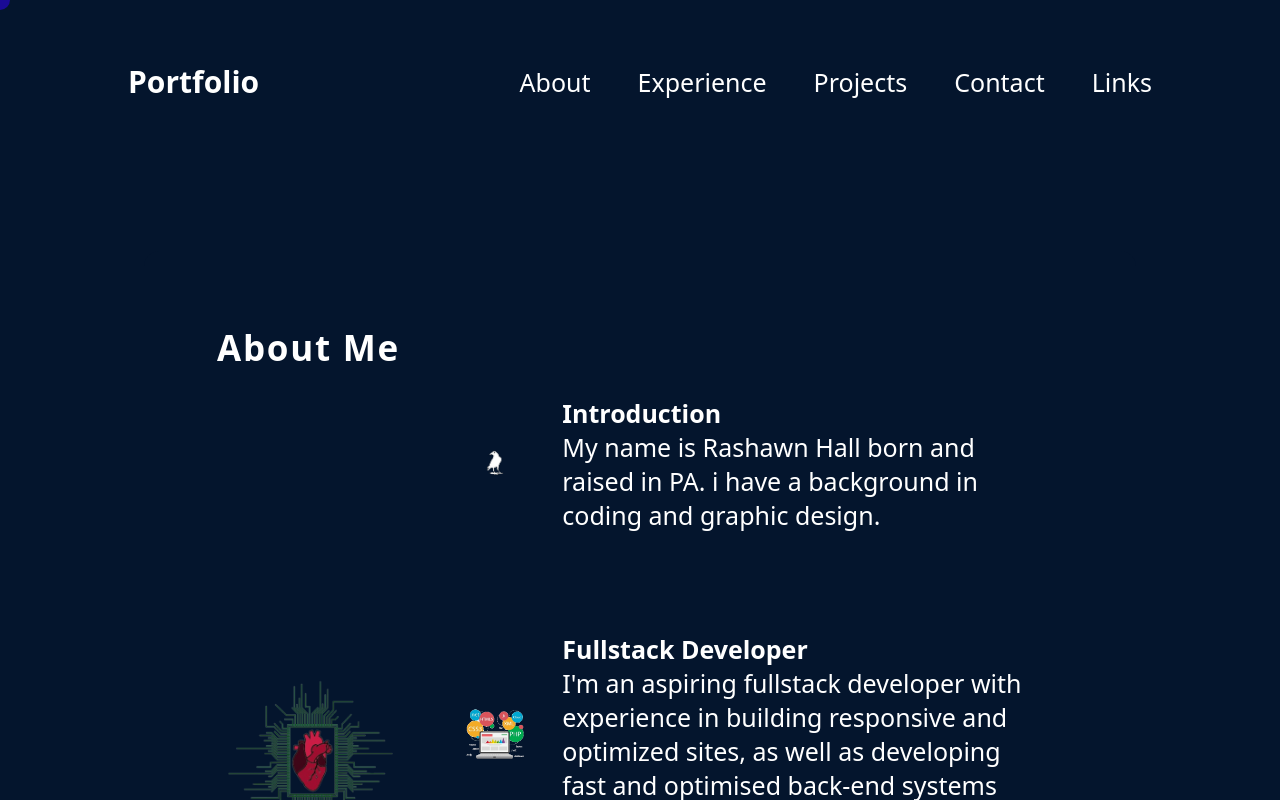
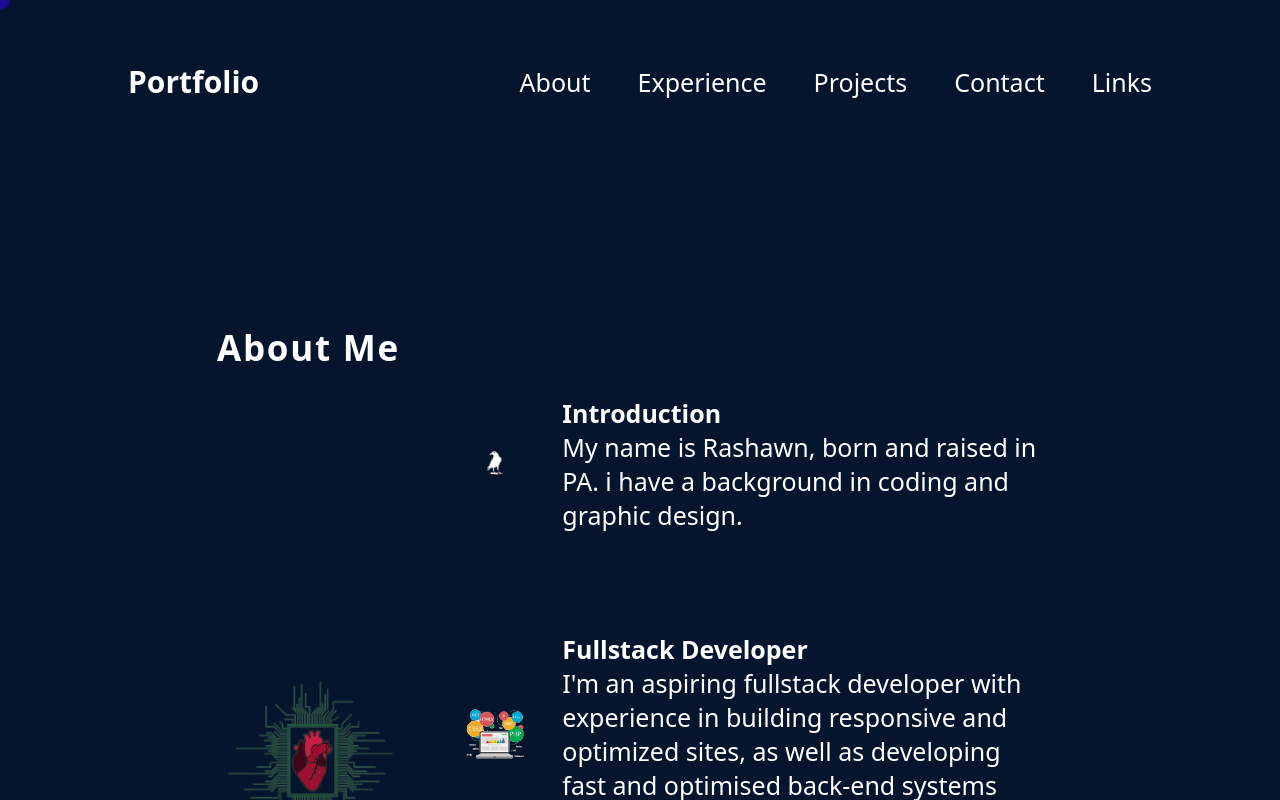
Before and after one commit to TheR16H/folio, a React (Vite) app: page /about in a window 1280 px wide. Shown: the top 800 px of the page. Built offline with nearby package versions, Linux system fonts and the light colour scheme.

Commit message:
added1mORE

```diff
--- a/src/components/About/about.jsx
+++ b/src/components/About/about.jsx
@@ -19,7 +19,7 @@ export const About = () => {
             <div className={styles.aboutItemText}>
               <h3>Introduction</h3>
               <p>
-             My name is Rashawn Hall born and raised in PA. i have a background in coding and graphic design.
+             My name is Rashawn, born and raised in PA. i have a background in coding and graphic design.
               </p>
             </div>
           </li>
--- a/src/data/quotes.js
+++ b/src/data/quotes.js
@@ -4,7 +4,8 @@ const quotes = [
   "'Never trust a computer you can't throw out a window' - Steve Wozniak",
   "I wanna create fascinating things that make people say ''This is so cool!'' - Rashawn",
   "'One of my most productive days was throwing away 1000 lines of code.' - Ken Thompson",
-  "K.I.S.S - Keep it simple, stupid."
+  "K.I.S.S - Keep it simple, stupid.",
+  "'Keep the main thing the main thing' - Stephen Covey"
 ];
 
 export default quotes;
```
